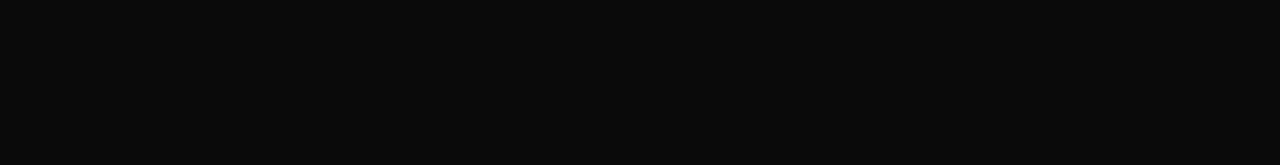
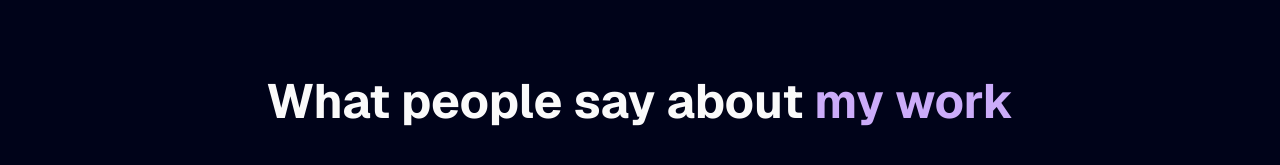
Before and after one commit to DrZiMo/portfolio, a Next.js app: page / in a window 1280 px wide. Shown: the part 2649-2814 px from the top of the page. Before the commit the page ends 2646 px from the top, so only its background shows below. Built offline with nearby package versions, Linux system fonts and the light colour scheme.

Commit message:
add Testimonials component and include it in Home page; update project image array in data

```diff
--- a/app/page.tsx
+++ b/app/page.tsx
@@ -1,6 +1,7 @@
 import Grid from '@/components/Grid'
 import Hero from '@/components/Hero'
 import RecentProjects from '@/components/RecentProjects'
+import Testimonials from '@/components/Testimonials'
 import { FloatingNav } from '@/components/ui/floating-navbar'
 import { navItems } from '@/data'
 
@@ -12,6 +13,7 @@
         <Hero />
         <Grid />
         <RecentProjects />
+        <Testimonials />
       </div>
     </main>
   )
--- /dev/null
+++ b/components/Testimonials.tsx
@@ -0,0 +1,11 @@
+import Heading from './Heading'
+
+const Testimonials = () => {
+  return (
+    <div className='py-20'>
+      <Heading text={'What people say about'} subText={'my work'} />
+    </div>
+  )
+}
+
+export default Testimonials
--- a/data/index.ts
+++ b/data/index.ts
@@ -70,7 +70,7 @@
     id: 4,
     title: 'Animated Apple Iphone 3D Website',
     des: 'Recreated the Apple iPhone 15 Pro website, combining GSAP animations and Three.js 3D effects..',
-    img: ['/p4.svg', '/p3.svg'],
+    img: ['/p4.svg'],
     iconLists: ['/next.svg', '/tail.svg', '/ts.svg', '/three.svg', '/gsap.svg'],
     link: '/ui.apple.com',
     github: 'asdlkasjdl',
```
